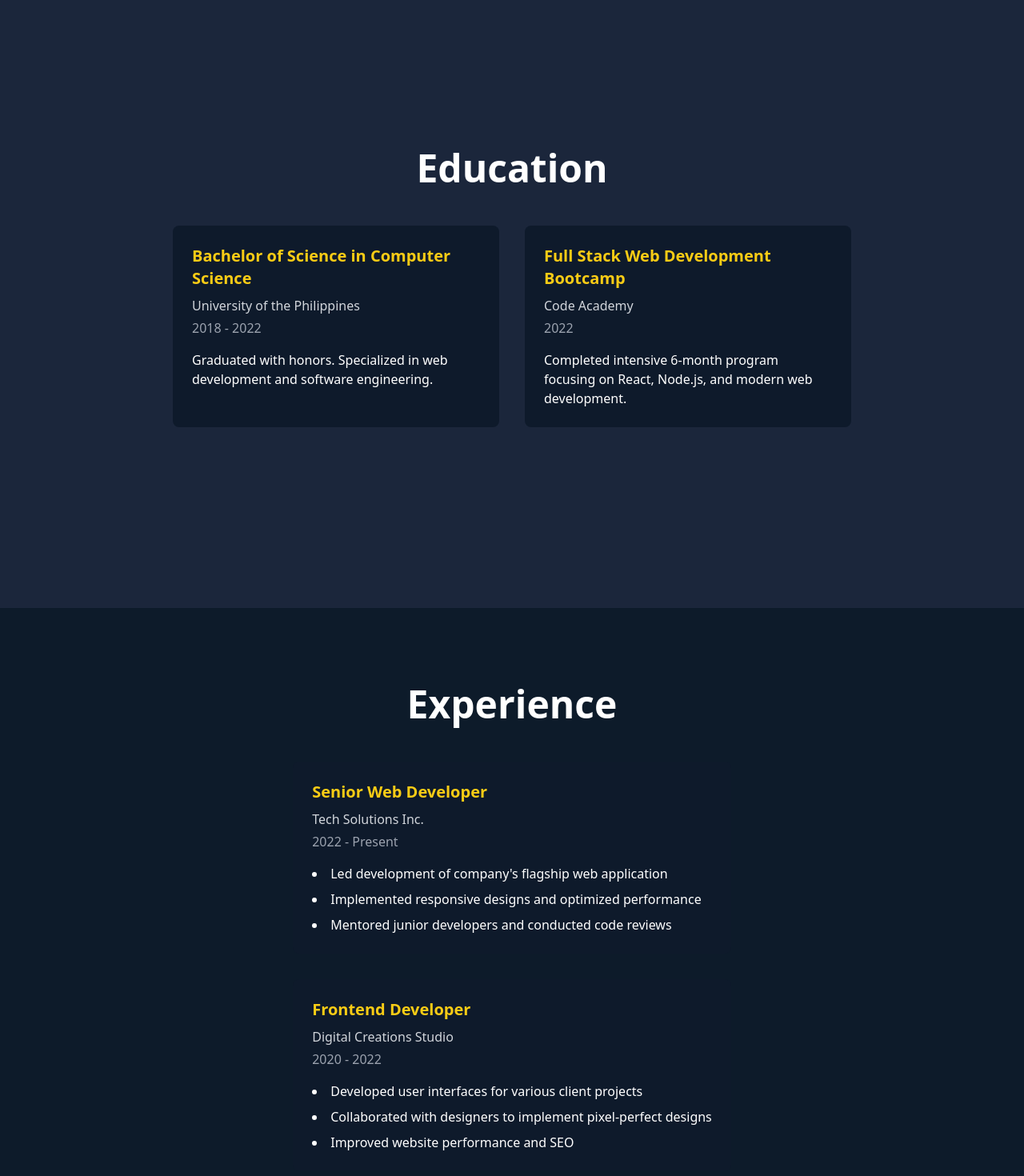
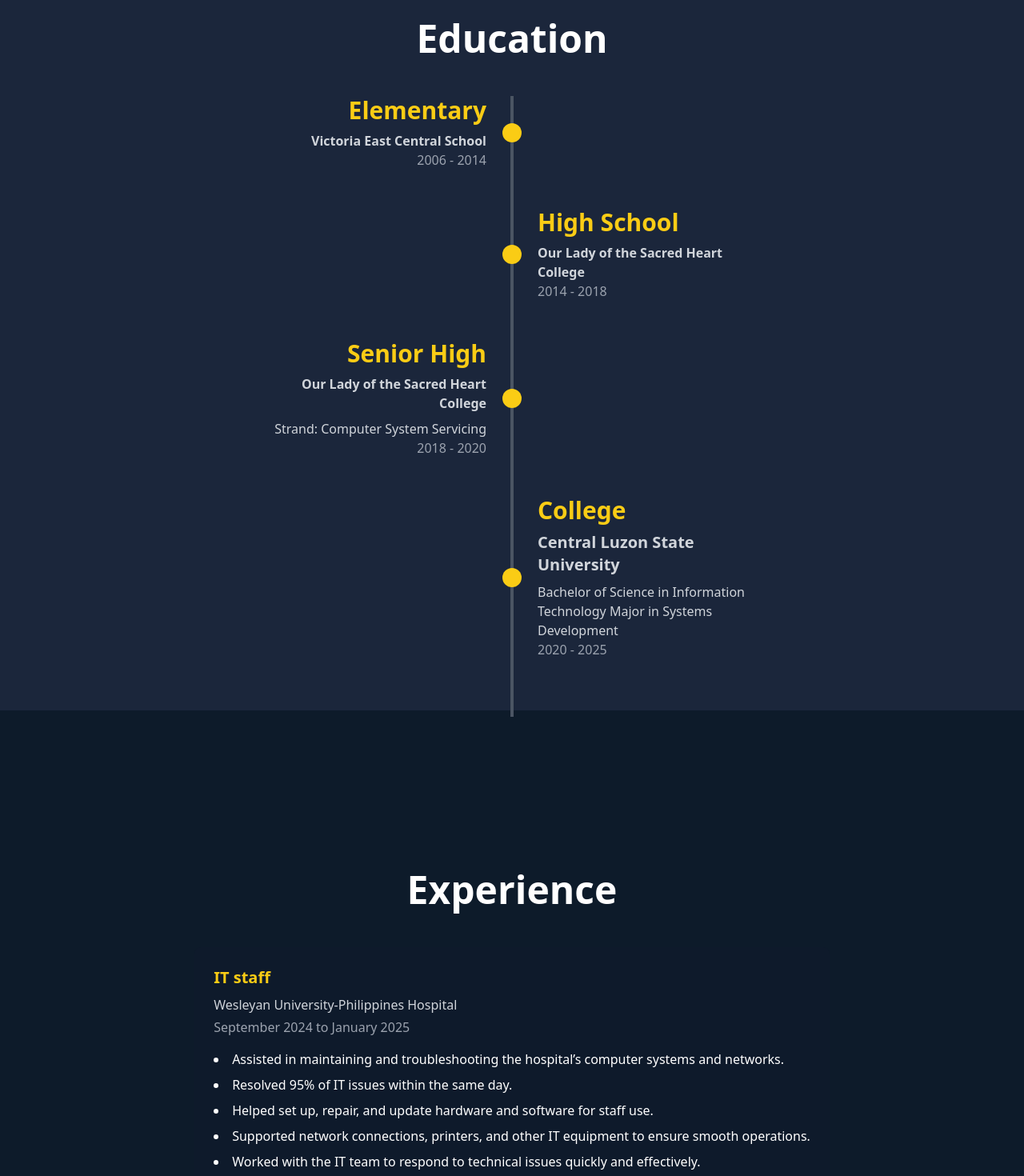
Before and after one commit to MorganPendragon/myportfolio, a React (Create React App) app: page / in a window 1280 px wide. Shown: the part 840-2310 px from the top of the page at 80% size. Built offline with nearby package versions, Linux system fonts and the light colour scheme.

Commit message:
education and experience

```diff
--- a/src/home.js
+++ b/src/home.js
@@ -4,6 +4,7 @@
 import Me from "./img/me.png";
 import Bg from "./img/bg.png";
 import Cv from "./cv/resume.pdf";
+import './index.css'
 
 export default function App() {
   // Refs for sections
@@ -86,7 +87,7 @@
           transition={{ duration: 0.8, ease: "easeInOut" }}
           className="w-1/2  will-change-transform"
         >
-          <h1 className="text-6xl font-bold leading-tight">
+          <h1 className="font-benguiat text-6xl font-bold leading-tight">
             Mark <br /> Vincent <br /> Agustin
           </h1>
           <p className="mt-6 text-lg text-gray-300">
@@ -118,49 +119,86 @@
           whileInView="visible"
           viewport={{ once: false, amount: 0.3 }}
           transition={{ duration: 0.8 }}
-          className="max-w-4xl mx-auto px-6"
+          className="max-w-4xl mx-auto px-6 relative"
         >
           <h2 className="text-4xl md:text-5xl font-bold mb-12 text-center">
             Education
           </h2>
 
-          <div className="grid md:grid-cols-2 gap-8">
+          {/* Timeline Line */}
+          <div className="absolute left-1/2 transform -translate-x-1/2 h-[97%] w-1 bg-gray-600"></div>
+
+          <div className="space-y-12 relative">
+            {/* Elementary */}
             <motion.div
-              className="bg-[#0E1A2B] p-6 rounded-lg"
-              variants={fadeUp}
+              className="flex justify-start items-center relative"
+              variants={fadeleft}
               initial="hidden"
               whileInView="visible"
               viewport={{ once: false, amount: 0.3 }}
-              transition={{ delay: 0.2, duration: 0.6 }}
+              transition={{ duration: 0.6 }}
             >
-              <h3 className="text-xl font-semibold text-yellow-400">
-                Bachelor of Science in Computer Science
-              </h3>
-              <p className="text-gray-300 mt-2">University of the Philippines</p>
-              <p className="text-gray-400 mt-1">2018 - 2022</p>
-              <p className="mt-4">
-                Graduated with honors. Specialized in web development and
-                software engineering.
-              </p>
+              <div className="w-1/2 pr-8 text-right">
+                <h3 className="text-3xl font-bold text-yellow-400">Elementary</h3>
+                <p className="text-gray-300 mt-2 font-semibold">Victoria East Central School</p>
+                <p className="text-gray-400">2006 - 2014</p>
+              </div>
+              <div className="w-6 h-6 bg-yellow-400 rounded-full absolute left-1/2 transform -translate-x-1/2"></div>
             </motion.div>
 
+            {/* High School */}
             <motion.div
-              className="bg-[#0E1A2B] p-6 rounded-lg"
-              variants={fadeUp}
+              className="flex justify-end items-center relative"
+              variants={faderight}
               initial="hidden"
               whileInView="visible"
               viewport={{ once: false, amount: 0.3 }}
-              transition={{ delay: 0.4, duration: 0.6 }}
+              transition={{ duration: 0.6 }}
             >
-              <h3 className="text-xl font-semibold text-yellow-400">
-                Full Stack Web Development Bootcamp
-              </h3>
-              <p className="text-gray-300 mt-2">Code Academy</p>
-              <p className="text-gray-400 mt-1">2022</p>
-              <p className="mt-4">
-                Completed intensive 6-month program focusing on React, Node.js,
-                and modern web development.
+              <div className="w-6 h-6 bg-yellow-400 rounded-full absolute left-1/2 transform -translate-x-1/2"></div>
+              <div className="w-1/2 pl-8 text-left">
+                <h3 className="text-3xl font-bold text-yellow-400">High School</h3>
+                <p className="text-gray-300 mt-2 font-semibold">Our Lady of the Sacred Heart College</p>
+                <p className="text-gray-400">2014 - 2018</p>
+              </div>
+            </motion.div>
+
+            {/* Senior High School */}
+            <motion.div
+              className="flex justify-start items-center relative"
+              variants={fadeleft}
+              initial="hidden"
+              whileInView="visible"
+              viewport={{ once: false, amount: 0.3 }}
+              transition={{ duration: 0.6 }}
+            >
+              <div className="w-1/2 pr-8 text-right">
+                <h3 className="text-3xl font-bold text-yellow-400">Senior High</h3>
+                <p className="text-gray-300 mt-2 font-semibold">Our Lady of the Sacred Heart College </p>
+                <p className="text-gray-300 mt-2">Strand: Computer System Servicing</p>
+                <p className="text-gray-400">2018 - 2020</p>
+              </div>
+              <div className="w-6 h-6 bg-yellow-400 rounded-full absolute left-1/2 transform -translate-x-1/2"></div>
+            </motion.div>
+
+            {/* College */}
+            <motion.div
+              className="flex justify-end items-center relative"
+              variants={faderight}
+              initial="hidden"
+              whileInView="visible"
+              viewport={{ once: false, amount: 0.3 }}
+              transition={{ duration: 0.6 }}
+            >
+              <div className="w-6 h-6 bg-yellow-400 rounded-full absolute left-1/2 transform -translate-x-1/2"></div>
+              <div className="w-1/2 pl-8 text-left">
+                <h3 className="text-3xl font-bold text-yellow-400">College</h3>
+                <p className="text-xl text-gray-300 mt-2 font-semibold">Central Luzon State University</p>
+                <p className="text-gray-300 mt-2">
+                  Bachelor of Science in Information Technology Major in Systems Development
                 </p>
+                <p className="text-gray-400">2020 - 2025</p>
+              </div>
             </motion.div>
           </div>
         </motion.div>
@@ -193,34 +231,16 @@
               transition={{ delay: 0.2, duration: 0.6 }}
             >
               <h3 className="text-xl font-semibold text-yellow-400">
-                Senior Web Developer
+                IT staff
               </h3>
-              <p className="text-gray-300 mt-2">Tech Solutions Inc.</p>
-              <p className="text-gray-400 mt-1">2022 - Present</p>
+              <p className="text-gray-300 mt-2">Wesleyan University-Philippines Hospital</p>
+              <p className="text-gray-400 mt-1">September 2024 to January 2025</p>
               <ul className="mt-4 list-disc list-inside space-y-2">
-                <li>Led development of company's flagship web application</li>
-                <li>Implemented responsive designs and optimized performance</li>
-                <li>Mentored junior developers and conducted code reviews</li>
-              </ul>
-            </motion.div>
-
-            <motion.div
-              className="bg-[#0E1A2B] p-6 rounded-lg"
-              variants={faderight}
-              initial="hidden"
-              whileInView="visible"
-              viewport={{ once: false, amount: 0.3 }}
-              transition={{ delay: 0.4, duration: 0.6 }}
-            >
-              <h3 className="text-xl font-semibold text-yellow-400">
-                Frontend Developer
-              </h3>
-              <p className="text-gray-300 mt-2">Digital Creations Studio</p>
-              <p className="text-gray-400 mt-1">2020 - 2022</p>
-              <ul className="mt-4 list-disc list-inside space-y-2">
-                <li>Developed user interfaces for various client projects</li>
-                <li>Collaborated with designers to implement pixel-perfect designs</li>
-                <li>Improved website performance and SEO</li>
+                <li>Assisted in maintaining and troubleshooting the hospital’s computer systems and networks.</li>
+                <li>Resolved 95% of IT issues within the same day.</li>
+                <li>Helped set up, repair, and update hardware and software for staff use.</li>
+                <li>Supported network connections, printers, and other IT equipment to ensure smooth operations.</li>
+                <li>Worked with the IT team to respond to technical issues quickly and effectively.</li>
               </ul>
             </motion.div>
           </div>
--- a/src/index.css
+++ b/src/index.css
@@ -1,3 +1,10 @@
-@tailwind base;
-@tailwind components;
-@tailwind utilities;
+@font-face {
+    font-family: 'Benguiat';
+    src: url('./assets/font/Benguiat Bold.ttf') format('truetype');
+    font-weight: normal;
+    font-style: normal;
+  }
+
+  @tailwind base;
+  @tailwind components;
+  @tailwind utilities;
--- a/tailwind.config.js
+++ b/tailwind.config.js
@@ -19,6 +19,11 @@
 
       '2xl': '1536px',
       // => @media (min-width: 1536px) { ... }
+    },
+    extend: {
+      fontFamily: {
+        benguiat: ['Benguiat', 'sans-serif'],
+      }
     }
   },
   plugins: [],
```
Also changed, not shown: src/assets/font/Benguiat Bold.ttf (added). Lines whose indentation alone changed are shown as unchanged.
